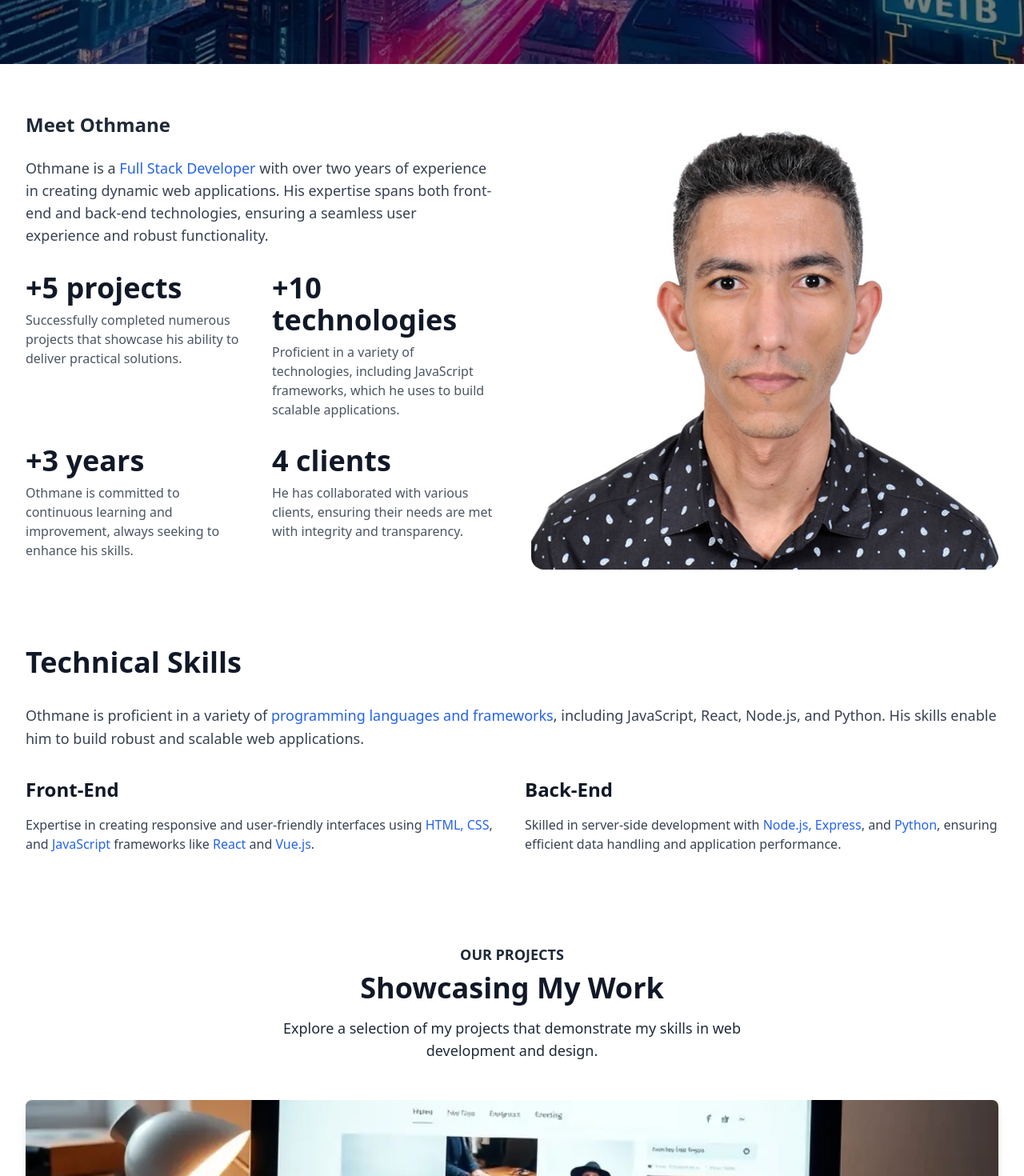
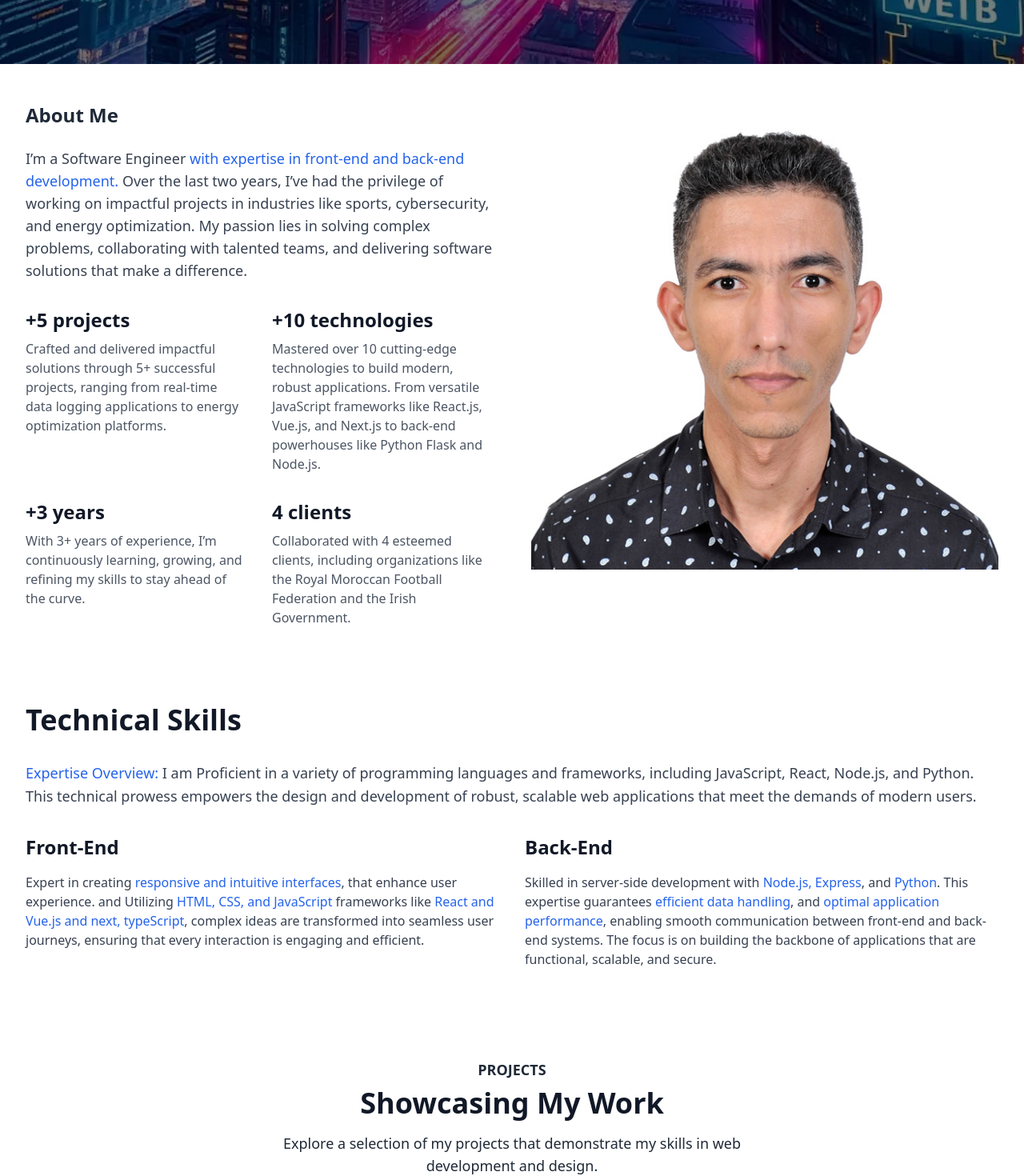
Before and after one commit to Othmane-aoubid/portfolio, a Vue app: page / in a window 1280 px wide. Shown: the part 720-2190 px from the top of the page at 80% size. Built offline with nearby package versions, Linux system fonts and the light colour scheme.

Commit message:
added enhanced content to the wesbite

```diff
--- a/src/components/about/AboutMe.vue
+++ b/src/components/about/AboutMe.vue
@@ -6,15 +6,18 @@
         <!-- Bio Section -->
         <div class="space-y-4">
           <h2 class="text-xl md:text-2xl font-bold text-gray-800 mb-6">
-            Meet Othmane
+            About Me
           </h2>
           <p class="text-base sm:text-lg text-gray-700 leading-relaxed">
-            <span class="font-medium">Othmane</span> is a
-            <span class="text-blue-600 font-medium">Full Stack Developer</span>
-            with over two years of experience in creating dynamic web
-            applications. His expertise spans both front-end and back-end
-            technologies, ensuring a seamless user experience and robust
-            functionality.
+            <span class="font-medium">I’m a Software Engineer </span>
+            <span class="text-blue-600 font-medium"
+              >with expertise in front-end and back-end development.</span
+            >
+            Over the last two years, I’ve had the privilege of working on
+            impactful projects in industries like sports, cybersecurity, and
+            energy optimization. My passion lies in solving complex problems,
+            collaborating with talented teams, and delivering software solutions
+            that make a difference.
           </p>
         </div>
 
@@ -22,45 +25,48 @@
         <div class="grid grid-cols-1 sm:grid-cols-2 gap-6 sm:gap-8">
           <!-- Projects -->
           <div class="space-y-2">
-            <h3 class="text-3xl sm:text-4xl font-bold text-gray-900">
+            <h3 class="text-1xl sm:text-2xl font-bold text-gray-900">
               +5 projects
             </h3>
             <p class="text-sm sm:text-base text-gray-600">
-              Successfully completed numerous projects that showcase his ability
-              to deliver practical solutions.
+              Crafted and delivered impactful solutions through 5+ successful
+              projects, ranging from real-time data logging applications to
+              energy optimization platforms.
             </p>
           </div>
 
           <!-- Technologies -->
           <div class="space-y-2">
-            <h3 class="text-3xl sm:text-4xl font-bold text-gray-900">
+            <h3 class="text-1xl sm:text-2xl font-bold text-gray-900">
               +10 technologies
             </h3>
             <p class="text-sm sm:text-base text-gray-600">
-              Proficient in a variety of technologies, including JavaScript
-              frameworks, which he uses to build scalable applications.
+              Mastered over 10 cutting-edge technologies to build modern, robust
+              applications. From versatile JavaScript frameworks like React.js,
+              Vue.js, and Next.js to back-end powerhouses like Python Flask and
+              Node.js.
             </p>
           </div>
 
           <!-- Years -->
           <div class="space-y-2">
-            <h3 class="text-3xl sm:text-4xl font-bold text-gray-900">
+            <h3 class="text-1xl sm:text-2xl font-bold text-gray-900">
               +3 years
             </h3>
             <p class="text-sm sm:text-base text-gray-600">
-              Othmane is committed to continuous learning and improvement,
-              always seeking to enhance his skills.
+              With 3+ years of experience, I’m continuously learning, growing,
+              and refining my skills to stay ahead of the curve.
             </p>
           </div>
 
           <!-- Clients -->
           <div class="space-y-2">
-            <h3 class="text-3xl sm:text-4xl font-bold text-gray-900">
+            <h3 class="text-1xl sm:text-2xl font-bold text-gray-900">
               4 clients
             </h3>
             <p class="text-sm sm:text-base text-gray-600">
-              He has collaborated with various clients, ensuring their needs are
-              met with integrity and transparency.
+              Collaborated with 4 esteemed clients, including organizations like
+              the Royal Moroccan Football Federation and the Irish Government.
             </p>
           </div>
         </div>
--- a/src/components/showcase/ShowcaseSection.vue
+++ b/src/components/showcase/ShowcaseSection.vue
@@ -1,6 +1,6 @@
 <template>
   <section class="text-center py-8 sm:py-16 px-4 sm:px-6 lg:px-8">
-    <h2 class="text-lg font-semibold text-gray-800">OUR PROJECTS</h2>
+    <h2 class="text-lg font-semibold text-gray-800">PROJECTS</h2>
     <h1 class="text-3xl sm:text-4xl font-bold text-gray-900 mt-2">Showcasing My Work</h1>
     <p class="mt-4 text-base sm:text-lg text-gray-800 max-w-2xl mx-auto">
       Explore a selection of my projects that demonstrate my skills in web
--- a/src/components/skills/Skills.vue
+++ b/src/components/skills/Skills.vue
@@ -6,7 +6,11 @@
 
       <!-- Description -->
       <p class="text-lg text-gray-700 leading-relaxed">
-        Othmane is proficient in a variety of <span class="text-blue-600">programming languages and frameworks</span>, including JavaScript, React, Node.js, and Python. His skills enable him to build robust and scalable web applications.
+        <span class="text-blue-600">Expertise Overview: </span>
+        I am Proficient in a variety of programming languages and frameworks,
+        including JavaScript, React, Node.js, and Python. This technical prowess
+        empowers the design and development of robust, scalable web applications
+        that meet the demands of modern users.
       </p>
 
       <!-- Skills Grid -->
@@ -15,11 +19,16 @@
         <div class="space-y-4">
           <h3 class="text-2xl font-bold text-gray-900">Front-End</h3>
           <p class="text-gray-700">
-            Expertise in creating responsive and user-friendly interfaces using
-            <span class="text-blue-600">HTML, CSS</span>, and
-            <span class="text-blue-600">JavaScript</span> frameworks like
-            <span class="text-blue-600">React</span> and
-            <span class="text-blue-600">Vue.js</span>.
+            Expert in creating
+            <span class="text-blue-600"
+              >responsive and intuitive interfaces</span
+            >, that enhance user experience. and Utilizing
+            <span class="text-blue-600">HTML, CSS, and JavaScript</span>
+            frameworks like
+            <span class="text-blue-600">
+              React and Vue.js and next, typeScript</span
+            >, complex ideas are transformed into seamless user journeys,
+            ensuring that every interaction is engaging and efficient.
           </p>
         </div>
 
@@ -27,9 +36,11 @@
         <div class="space-y-4">
           <h3 class="text-2xl font-bold text-gray-900">Back-End</h3>
           <p class="text-gray-700">
-            Skilled in server-side development with
-            <span class="text-blue-600">Node.js, Express</span>, and
-            <span class="text-blue-600">Python</span>, ensuring efficient data handling and application performance.
+            Skilled in server-side development with <span class="text-blue-600">Node.js, Express</span>, and
+            <span class="text-blue-600">Python</span>. This expertise guarantees <span class="text-blue-600">efficient data handling</span>, and
+            <span class="text-blue-600">optimal application performance</span>, enabling smooth communication
+            between front-end and back-end systems. The focus is on building the
+            backbone of applications that are functional, scalable, and secure.
           </p>
         </div>
       </div>
@@ -39,16 +50,16 @@
 
 <script>
 export default {
-  name: 'ComponentName',
+  name: "ComponentName",
   data() {
     return {
       // component data here
-    }
+    };
   },
   methods: {
     // component methods here
-  }
-}
+  },
+};
 </script>
 
 <style scoped>
--- a/src/views/HomeView.vue
+++ b/src/views/HomeView.vue
@@ -34,10 +34,14 @@
             </svg>
           </h1>
 
-          <p class="text-lg sm:text-xl md:text-2xl text-gray-300 mb-12">
-            I am a passionate Full Stack Developer with over two years of
-            experience in creating and optimizing modern web applications. Let's
-            explore my skills and projects that showcase my expertise.
+          <p class="text-lg sm:text-xl md:text-2xl text-gray-100 mb-12 text-justify font-bold">
+            Hi, I’m Othmane ! A passionate Software Engineer with over two
+            years of experience in building innovative web applications. I
+            specialize in creating scalable, user-friendly solutions tailored to
+            meet client needs. From collaborating with world-renowned
+            organizations to delivering cutting-edge platforms, I turn ideas
+            into reality with clean code and creative problem-solving. Let’s
+            build something amazing together!
           </p>
           <div
             class="flex flex-col sm:flex-row justify-center space-y-4 sm:space-y-0 sm:space-x-6"
```
